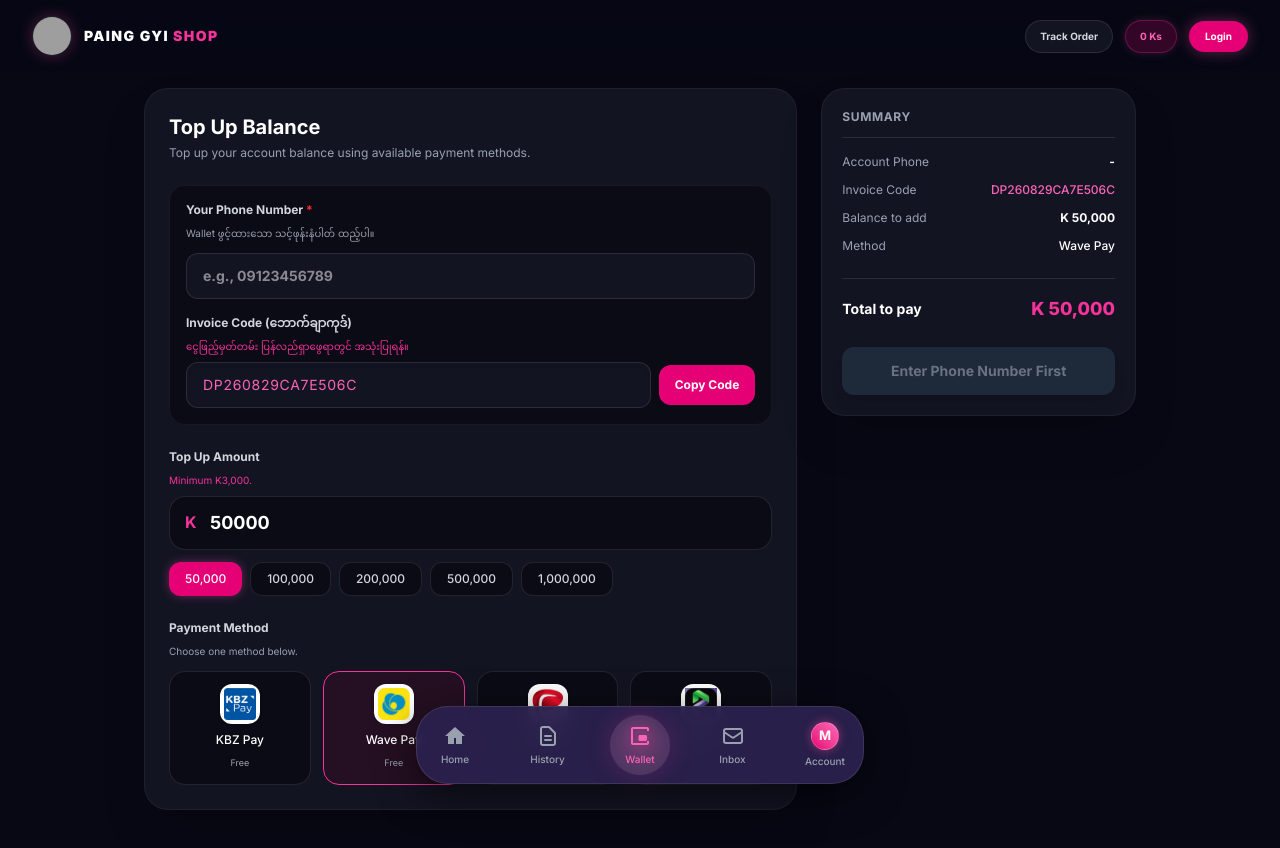
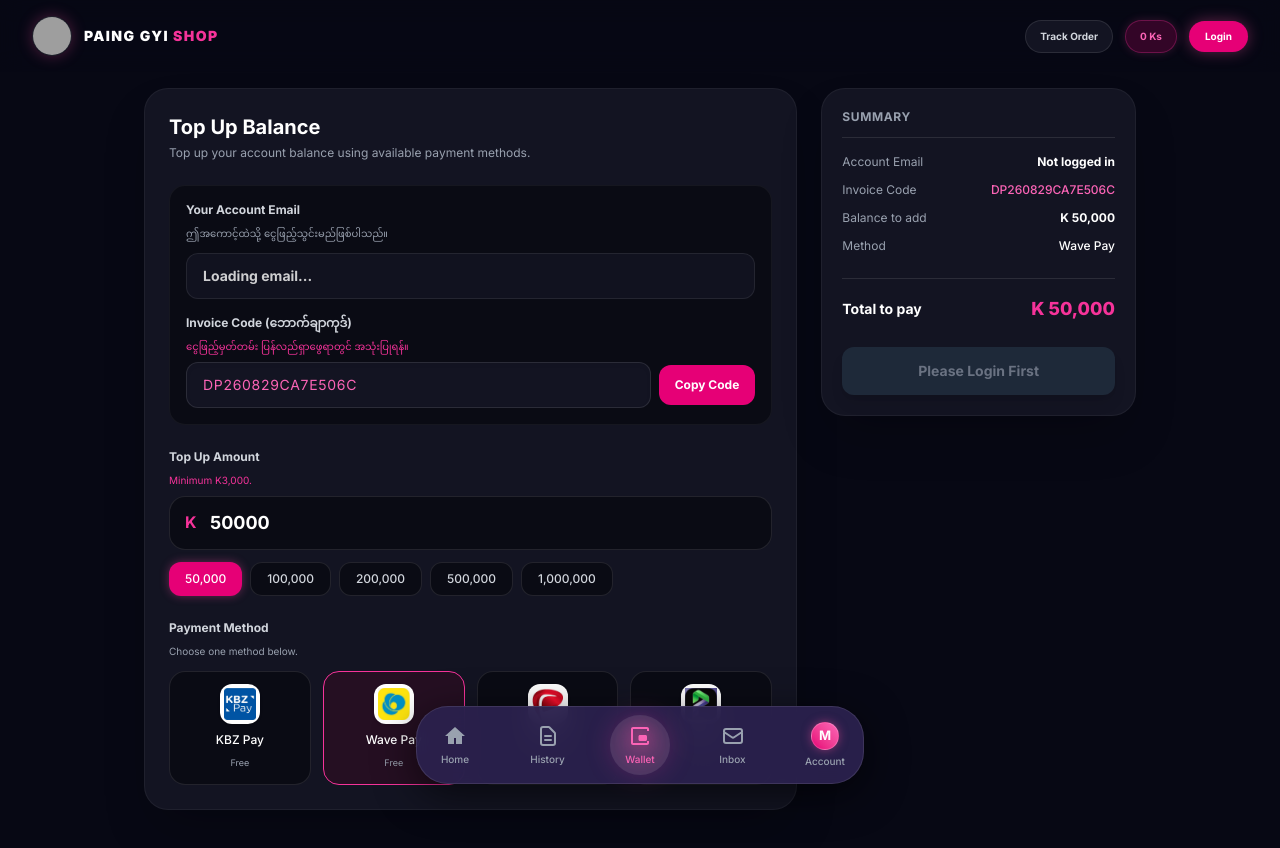
Before and after one commit to yan287062-ctrl/Topup-shop, a Next.js app: page /wallet in a window 1280 px wide. Shown: the top 848 px of the page. Built offline with nearby package versions, Linux system fonts and the light colour scheme; grey boxes are pictures that could not be loaded.

Commit message:
Update page.tsx

```diff
--- a/app/wallet/page.tsx
+++ b/app/wallet/page.tsx
@@ -6,7 +6,7 @@
 import { supabase } from '../../lib/supabase';
 
 export default function WalletPage() {
-  const [phone, setPhone] = useState('');
+  const [userEmail, setUserEmail] = useState<string>(''); // ဖုန်းနံပါတ်အစား Email ကိုသုံးမည်
   const [amount, setAmount] = useState<number>(50000);
   const [selectedMethod, setSelectedMethod] = useState('Wave Pay');
   const [step, setStep] = useState<'form' | 'detail'>('form');
@@ -16,12 +16,18 @@
   const [copied, setCopied] = useState(false);
   const [invoiceCopied, setInvoiceCopied] = useState(false);
 
-  // အလိုအလျောက် ထုတ်ပေးထားသော Invoice Code (ဥပမာ: DP260827C5F67A96)
   const [invoiceCode, setInvoiceCode] = useState('');
 
-  // စာမျက်နှာ စတင်ပွင့်သည်နှင့် Invoice Code အသစ်တစ်ခု ဖန်တီးမည်
   useEffect(() => {
     generateInvoiceCode();
+    // လက်ရှိ Login ဝင်ထားသော User ၏ Email ကို အလိုအလျောက် ယူမည်
+    const fetchUser = async () => {
+      const { data: { session } } = await supabase.auth.getSession();
+      if (session?.user?.email) {
+        setUserEmail(session.user.email);
+      }
+    };
+    fetchUser();
   }, []);
 
   const generateInvoiceCode = () => {
@@ -78,14 +84,14 @@
 
       const { data: { publicUrl } } = supabase.storage.from('receipts').getPublicUrl(fileName);
 
-      // Database ထဲသို့ Invoice Code ကိုပါ ထည့်သွင်းသိမ်းဆည်းမည်
+      // Database ထဲသို့ phone အစား email ကို သိမ်းဆည်းမည်
       const { error: insertError } = await supabase.from('wallet_history').insert([{
-        phone: phone,
+        email: userEmail, // <--- ဖုန်းနံပါတ်အစား Email ကို ထည့်သွင်းလိုက်ပါပြီ
         amount: amount,
         type: selectedMethod,
         status: 'pending',
         slip_url: publicUrl,
-        invoice_code: invoiceCode // <--- Invoice Code အသစ်ထည့်သွင်းခြင်း
+        invoice_code: invoiceCode
       }]);
 
       if (insertError) throw insertError;
@@ -113,18 +119,15 @@
                 <h1 className="text-xl font-bold text-white mb-1">Top Up Balance</h1>
                 <p className="text-gray-400 text-xs mb-6">Top up your account balance using available payment methods.</p>
 
-                {/* Phone Number & Invoice Code Section */}
+                {/* Email & Invoice Code Section (Phone ကို ဖယ်ရှားလိုက်ပါပြီ) */}
                 <div className="mb-6 bg-[#0a0b14] p-4 rounded-2xl border border-white/5">
-                  <label className="text-xs font-bold text-gray-300 block mb-2">Your Phone Number <span className="text-red-500">*</span></label>
-                  <p className="text-[10px] text-gray-400 mb-3">Wallet ဖွင့်ထားသော သင့်ဖုန်းနံပါတ် ထည့်ပါ။</p>
+                  <label className="text-xs font-bold text-gray-300 block mb-2">Your Account Email</label>
+                  <p className="text-[10px] text-gray-400 mb-3">ဤအကောင့်ထဲသို့ ငွေဖြည့်သွင်းမည်ဖြစ်ပါသည်။</p>
 
-                  <input
-                    type="text"
-                    placeholder="e.g., 09123456789"
-                    value={phone}
-                    onChange={(e) => setPhone(e.target.value)}
-                    className="w-full bg-[#131422] border border-white/10 rounded-xl px-4 py-3 text-white text-sm font-bold focus:outline-none focus:border-pink-500 mb-4"
-                  />
+                  {/* အလိုအလျောက် ယူထားသော Email ကို ပြသမည့် အကွက် */}
+                  <div className="w-full bg-[#131422] border border-white/10 rounded-xl px-4 py-3 text-white text-sm font-bold mb-4 opacity-80 cursor-not-allowed">
+                    {userEmail || 'Loading email...'}
+                  </div>
 
                   {/* Invoice Code ပြသမည့် အကွက် */}
                   <label className="text-xs font-bold text-gray-300 block mb-2">Invoice Code (ဘောက်ချာကုဒ်)</label>
@@ -217,8 +220,9 @@
 
                 <div className="space-y-3 mb-6 text-xs">
                   <div className="flex justify-between">
-                    <span className="text-gray-400">Account Phone</span>
-                    <span className="text-white font-bold">{phone || '-'}</span>
+                    <span className="text-gray-400">Account Email</span>
+                    {/* ဖုန်းနံပါတ်အစား Email ကို ပြသမည့်နေရာ */}
+                    <span className="text-white font-bold">{userEmail || 'Not logged in'}</span>
                   </div>
                   <div className="flex justify-between">
                     <span className="text-gray-400">Invoice Code</span>
@@ -241,14 +245,14 @@
 
                 <button
                   onClick={() => setStep('detail')}
-                  disabled={amount < 3000 || !phone}
+                  disabled={amount < 3000 || !userEmail}
                   className={`w-full py-3.5 rounded-xl font-bold text-sm transition-all shadow-lg ${
-                    (amount >= 3000 && phone)
+                    (amount >= 3000 && userEmail)
                     ? 'bg-pink-600 text-white hover:bg-pink-500 shadow-[0_0_15px_rgba(236,72,153,0.4)]'
                     : 'bg-gray-800 text-gray-500 cursor-not-allowed'
                   }`}
                 >
-                  {!phone ? 'Enter Phone Number First' : 'Confirm Top Up'}
+                  {!userEmail ? 'Please Login First' : 'Confirm Top Up'}
                 </button>
               </div>
 
@@ -338,7 +342,7 @@
                     setStep('form');
                     setIsUploaded(false);
                     setSlipFile(null);
-                    generateInvoiceCode(); // ငွေဖြည့်အသစ်အတွက် ကုဒ်အသစ်ပြန်ထုတ်မည်
+                    generateInvoiceCode();
                   }}
                   className="flex-1 bg-[#1a1b2e] hover:bg-[#25273c] text-white py-3 rounded-xl text-xs font-bold border border-white/10 text-center"
                 >
```
